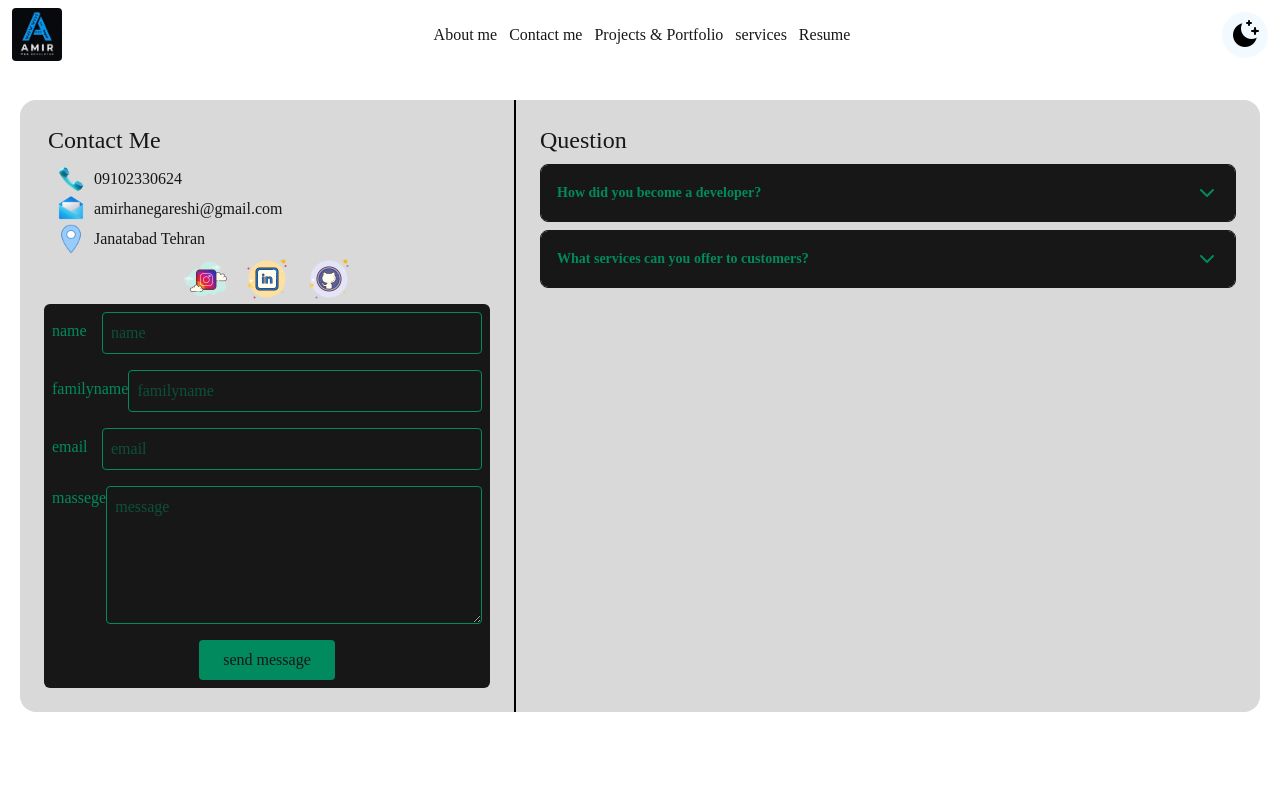
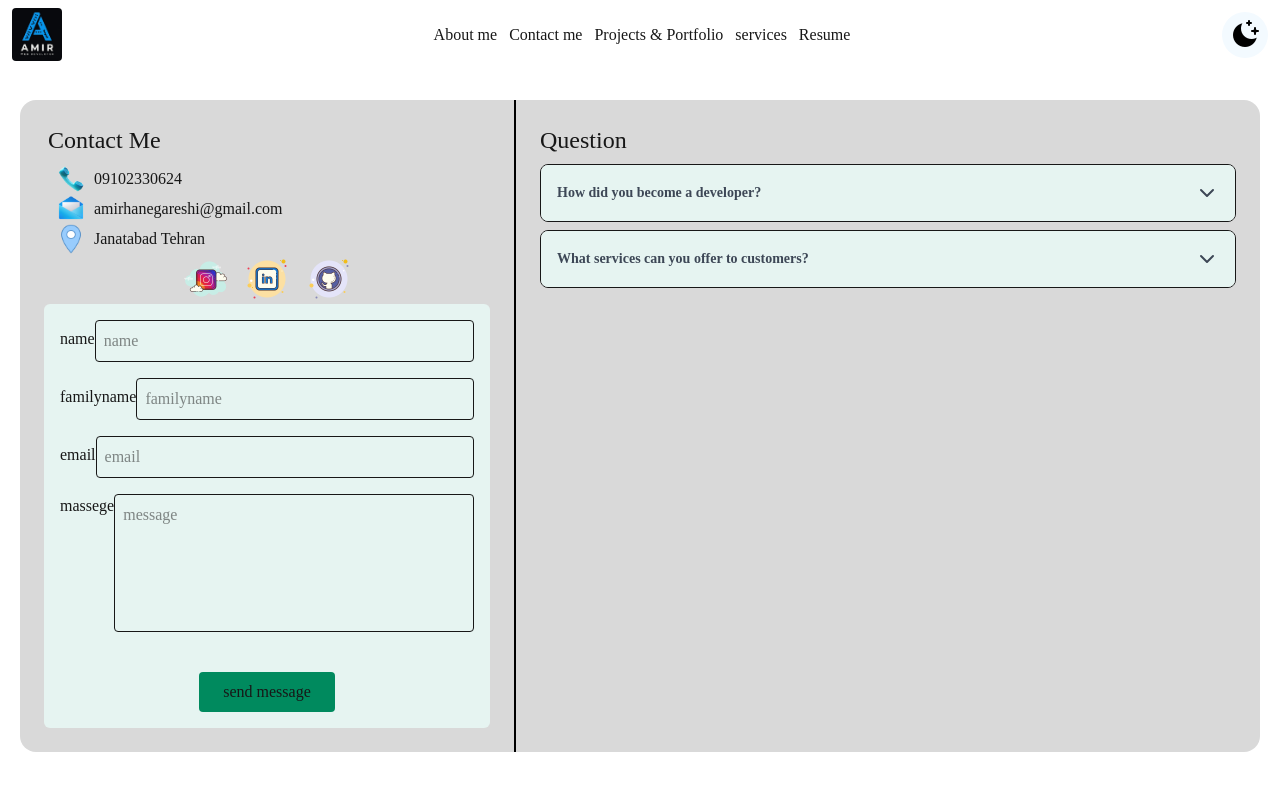
Before and after one commit to amirhoprogrammer/my-website, a Next.js app: page /ContactMe in a window 1280 px wide. Shown: the top 790 px of the page. Built offline with nearby package versions, Linux system fonts and the light colour scheme; a web font is replaced by a local one.

Commit message:
edit in contactme

```diff
--- a/components/ContactForm.tsx
+++ b/components/ContactForm.tsx
@@ -56,10 +56,10 @@ export default function ContactForm() {
   return (
     <form
       onSubmit={handleSubmit}
-      className="space-y-4 max-w-lg px-2 mb-2 bg-foreground mx-2 rounded-md py-2"
+      className="space-y-4 max-w-lg px-4 mb-2 bg-card mx-2 rounded-md py-4"
     >
       <div className="flex items-center justify-between">
-        <label className="mb-1 text-command flex items-center">name</label>
+        <label className="mb-1 text-foreground flex items-center">name</label>
         <input
           type="text"
           name="name"
@@ -67,11 +67,11 @@ export default function ContactForm() {
           onChange={handleChange}
           placeholder="name"
           required
-          className="w-95 border p-2 rounded border-command text-command"
+          className="w-95 border p-2 rounded border-foreground text-foreground"
         />
       </div>
       <div className="flex items-center justify-between">
-        <label className="mb-1 text-command flex items-center">
+        <label className="mb-1 text-foreground flex items-center">
           familyname
         </label>
         <input
@@ -81,11 +81,11 @@ export default function ContactForm() {
           onChange={handleChange}
           placeholder="familyname"
           required
-          className="w-95 border p-2 rounded border-command text-command"
+          className="w-95 border p-2 rounded border-foreground text-foreground"
         />
       </div>
       <div className="flex items-center justify-between">
-        <label className="mb-1 text-command flex items-center">email</label>
+        <label className="mb-1 text-foreground flex items-center">email</label>
         <input
           type="email"
           name="email"
@@ -93,11 +93,11 @@ export default function ContactForm() {
           onChange={handleChange}
           placeholder="email"
           required
-          className="w-95 border p-2 rounded border-command text-command"
+          className="w-95 border p-2 rounded border-foreground text-foreground"
         />
       </div>
       <div className="flex justify-between">
-        <label className="mb-1 text-command flex">massege</label>
+        <label className="mb-1 text-foreground flex">massege</label>
         <textarea
           name="message"
           value={formData.message}
@@ -105,11 +105,11 @@ export default function ContactForm() {
           required
           placeholder="message"
           rows={5}
-          className="w-95 border p-2 rounded border-command text-command"
+          className="w-95 border p-2 rounded border-foreground text-foreground resize-none"
         />
       </div>
 
-      <div className="flex items-center justify-center">
+      <div className="flex items-center justify-center pt-6">
         <button
           type="submit"
           disabled={loading}
--- a/components/QuestionTabs.tsx
+++ b/components/QuestionTabs.tsx
@@ -17,13 +17,13 @@ export default function QuestionTabs() {
             return (
               <AccordionItem
                 value={`items-${index}`}
-                className="hover:text-computer"
+                className="hover:text-foreground"
                 key={index}
               >
-                <AccordionHeader className="2xl:text-base text-sm text-command bg-foreground hover:text-computer data-active:text-command data-active:bg-foreground">
+                <AccordionHeader className="2xl:text-base text-sm text-moon bg-card hover:text-foreground data-active:text-moon data-active:bg-card">
                   {question.question}
                 </AccordionHeader>
-                <AccordionPanel className="2xl:text-base text-sm text-command bg-foreground hover:text-computer data-active:text-command data-active:bg-foreground">
+                <AccordionPanel className="2xl:text-base text-sm text-moon bg-card hover:text-foreground data-active:text-moon data-active:bg-card">
                   {question.answer}
                 </AccordionPanel>
               </AccordionItem>
```
